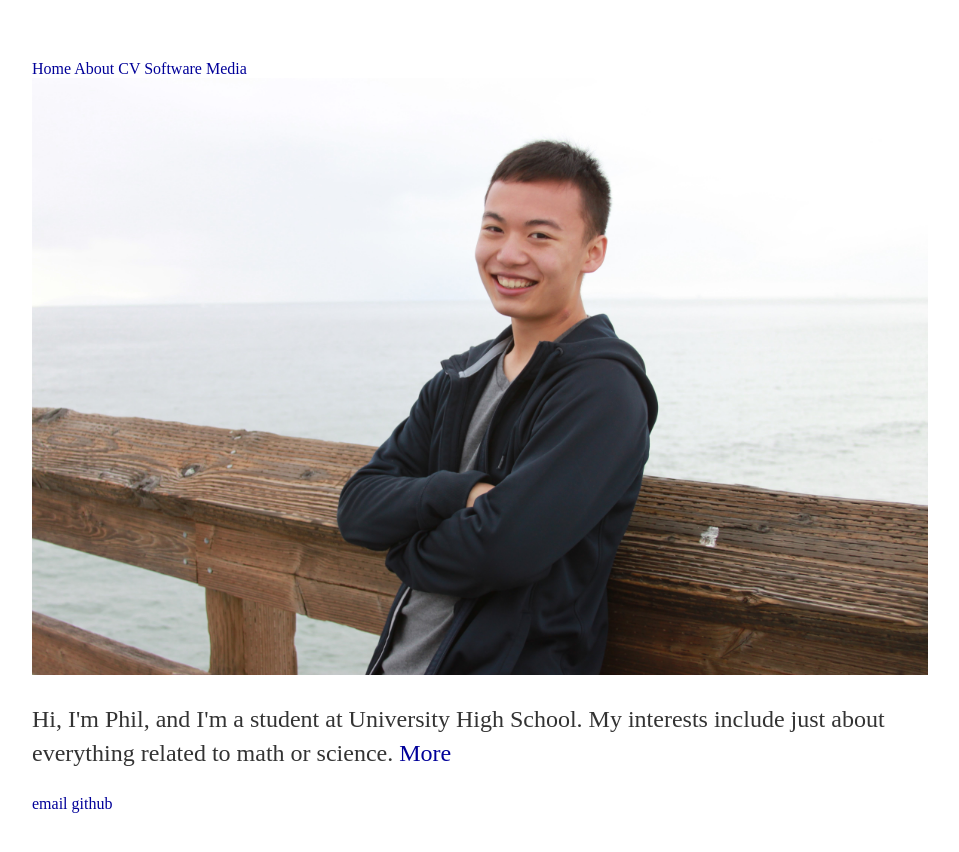
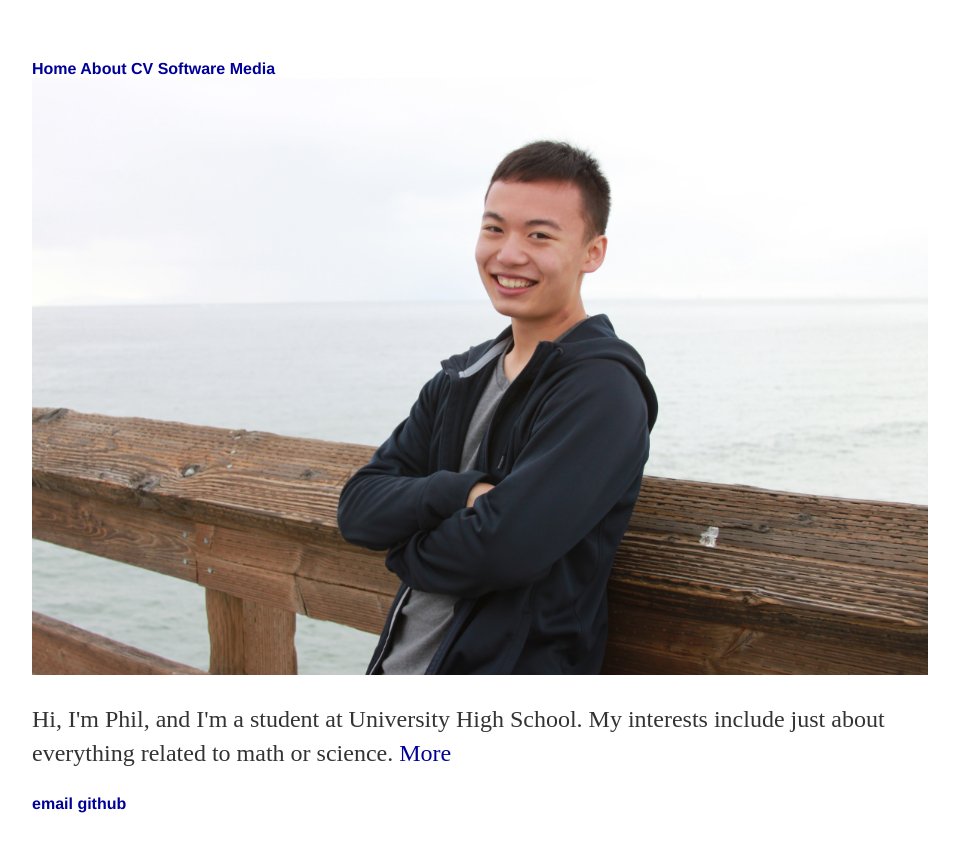
Before and after one commit to philhchen/philhchen.github.io, a Jekyll site: the page built from index.html, in a window 1280 px wide. Shown: the top 852 px of the page, without its empty margins (160-1119 px from the left). Built offline with Jekyll 4.4.1, drawn with Linux system fonts in a browser that asks for light colours.

Commit message:
Update main.css

```diff
--- a/css/main.css
+++ b/css/main.css
@@ -2,7 +2,7 @@ body {
     margin: 60px auto;
     width: 70%;
 }
-header ul, footer ul {
+ul0{
     font-family:'Helvetica', 'Arial', 'Sans-Serif';
     padding: 0;
     margin: 0;
@@ -10,7 +10,7 @@ header ul, footer ul {
     list-style-type: none;
     font-weight: bold;
 }
-header ul li, footer ul li {
+ul li0 {
     display: inline;
     margin-right: 20px;
 }
```
